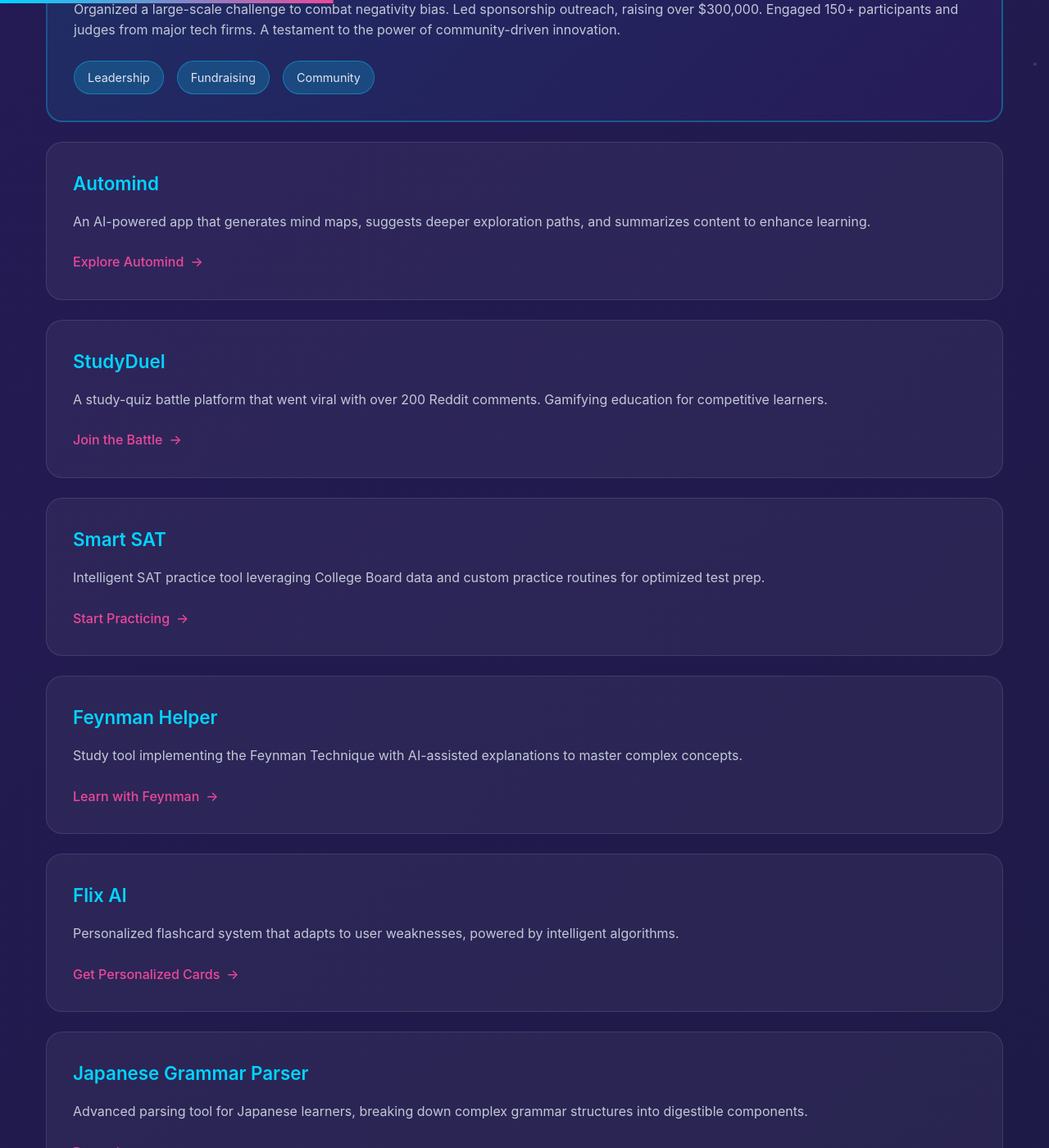
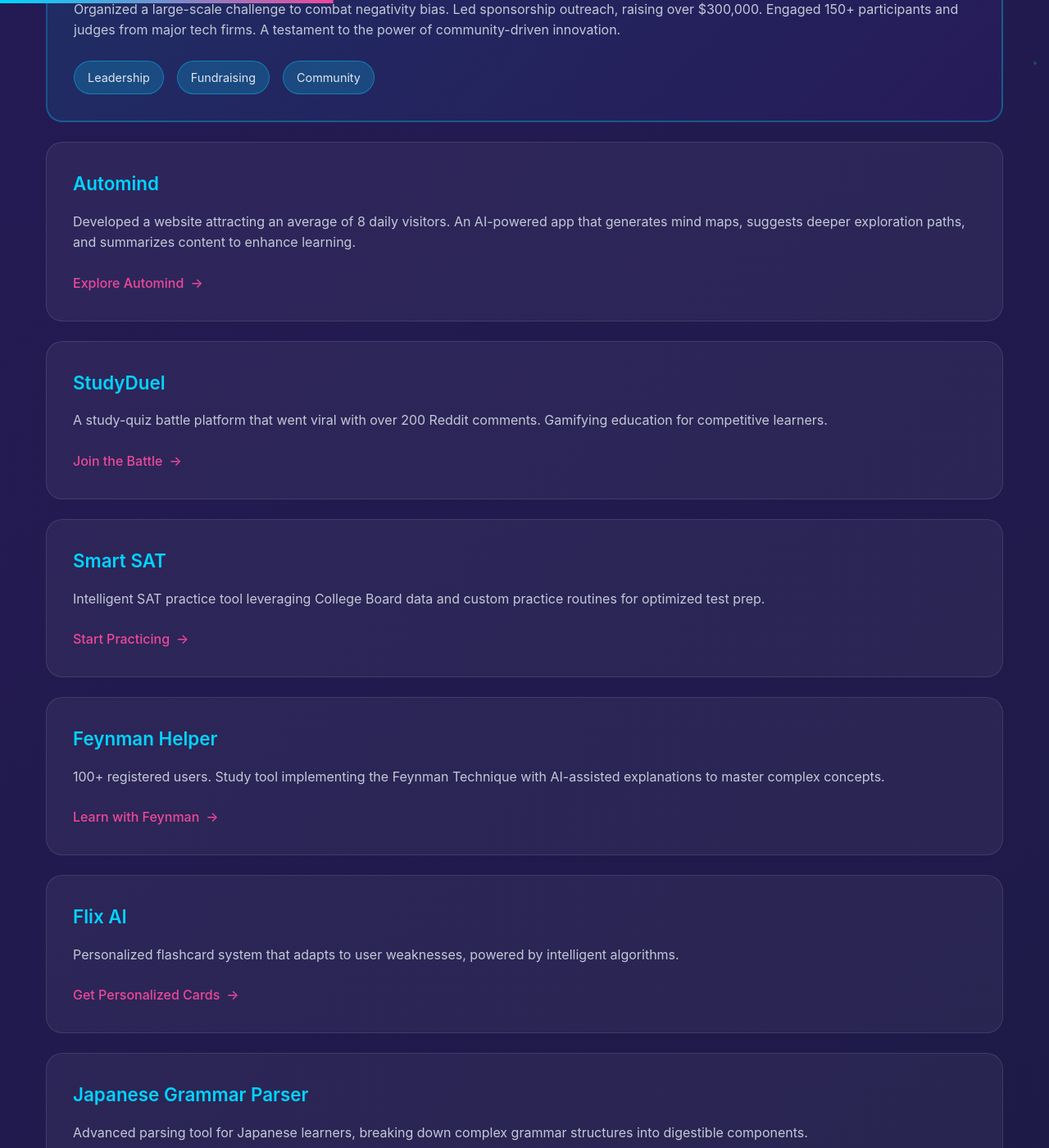
Before and after one commit to KrishivPiduri/krishivpiduri.github.io, a Jekyll site: the page built from index.md, in a window 1280 px wide and 1400 px high, scrolled down 1279 px. Shown: the whole window at 82% size. Built offline with Jekyll 4.4.1, drawn with Linux system fonts in a browser that asks for light colours; our own code applies the rules of GitHub Pages for plain Markdown files.

Commit message:
Update project descriptions with visitor statistics and user registrations

```diff
--- a/_layouts/default.html
+++ b/_layouts/default.html
@@ -553,7 +553,7 @@
 
          <div class="project-card">
             <h3 class="project-title">Automind</h3>
-            <p class="project-description">An AI-powered app that generates mind maps, suggests deeper exploration paths, and summarizes content to enhance learning.</p>
+            <p class="project-description">Developed a website attracting an average of 8 daily visitors. An AI-powered app that generates mind maps, suggests deeper exploration paths, and summarizes content to enhance learning.</p>
             <a href="https://automind.hackyourgrade.com" class="project-link">Explore Automind</a>
          </div>
 
@@ -571,7 +571,7 @@
 
          <div class="project-card">
             <h3 class="project-title">Feynman Helper</h3>
-            <p class="project-description">Study tool implementing the Feynman Technique with AI-assisted explanations to master complex concepts.</p>
+            <p class="project-description">100+ registered users. Study tool implementing the Feynman Technique with AI-assisted explanations to master complex concepts.</p>
             <a href="https://hackyourgrade.com" class="project-link">Learn with Feynman</a>
          </div>
 
```
